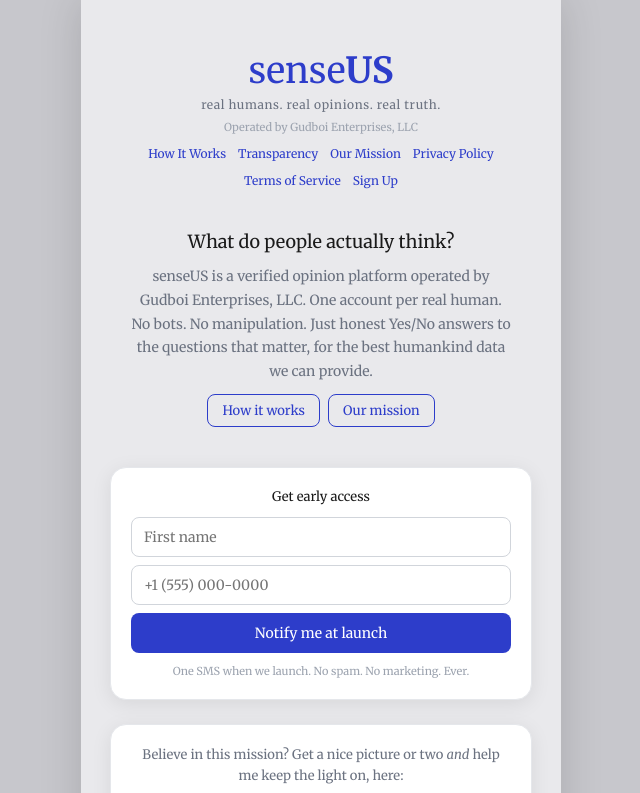
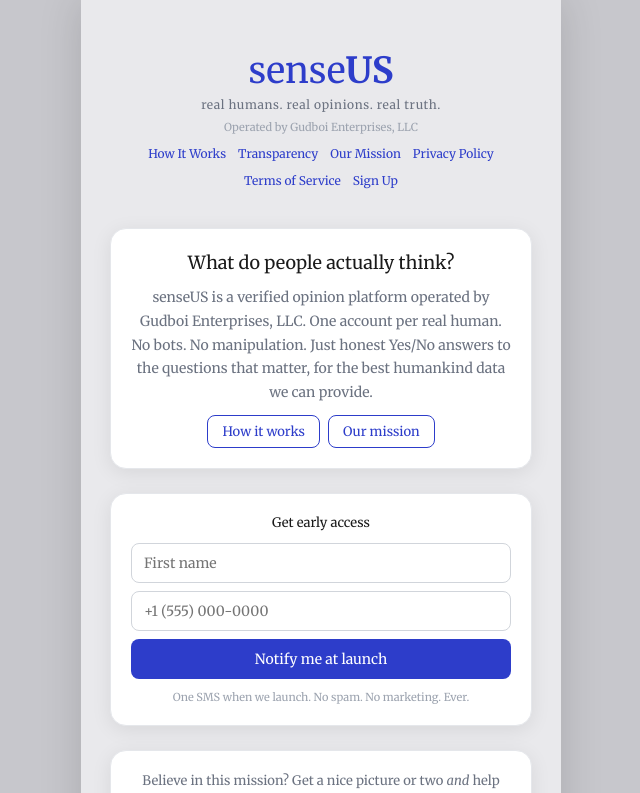
Before and after one commit to aidanrosequist-stack/senseUS, a React (Vite) app: page / in a window 1280 px wide. Shown: the top 793 px of the page, without its empty margins (319-959 px from the left). Built offline with nearby package versions, Linux system fonts and the light colour scheme; no server answers.

Commit message:
Add white card behind pitch text on home page

```diff
--- a/src/pages/Home.jsx
+++ b/src/pages/Home.jsx
@@ -76,7 +76,17 @@
           </div>
         </div>
 
-        <div style={{ marginBottom: '2.5rem' }}>
+        {/* Pitch */}
+        <div style={{
+          width: '100%',
+          background: '#FFFFFF',
+          border: '0.5px solid #E5E7EB',
+          borderRadius: '16px',
+          padding: '1.25rem',
+          boxShadow: '0 4px 20px rgba(0,0,0,0.08)',
+          marginBottom: '1.5rem',
+          textAlign: 'center',
+        }}>
           <p style={{ fontSize: '18px', fontWeight: 500, color: '#1A1A1A', lineHeight: 1.5, margin: '0 0 10px' }}>
             What do people actually think?
           </p>
```
